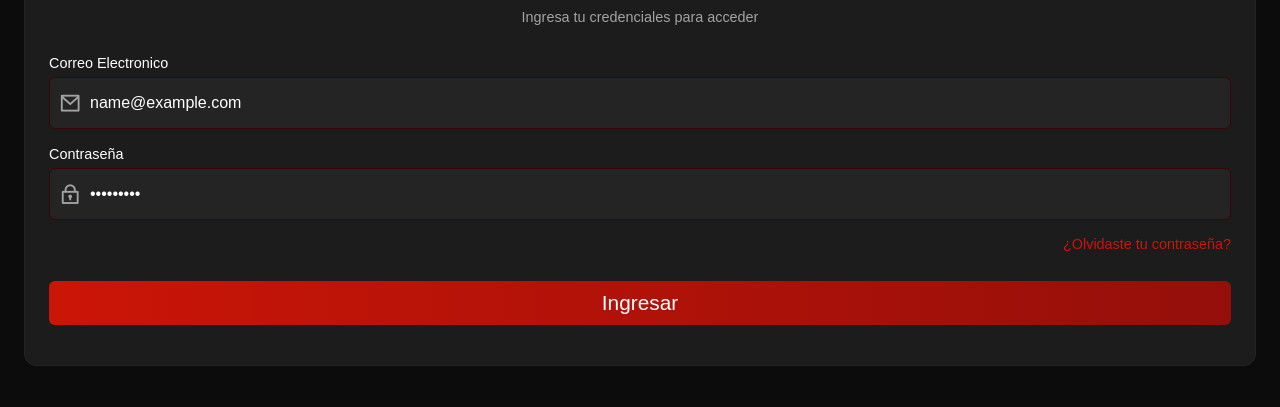
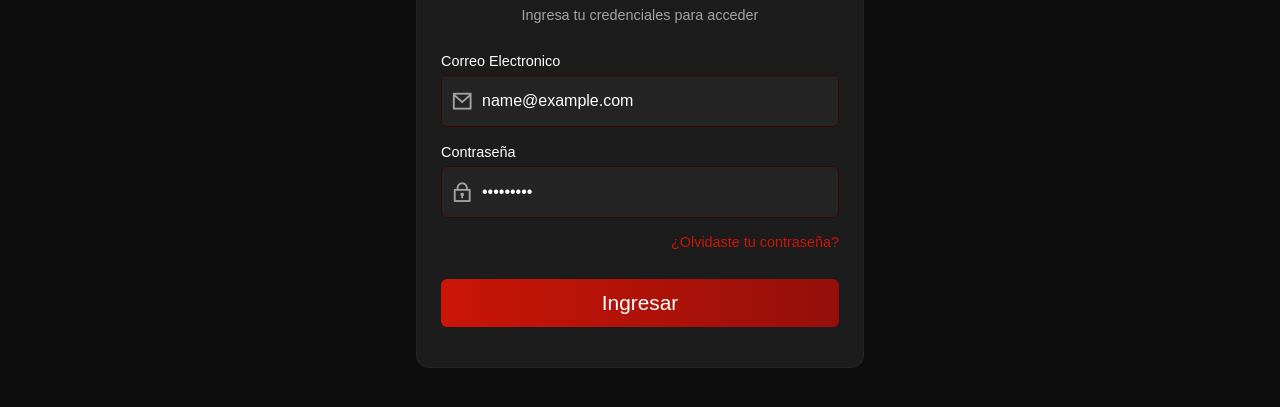
Before and after one commit to Enzoadrien/reportes3k, a website built with Vite: page login.html in a window 1280 px wide. Both pictures are taken after typing "name@example.com", "Sample123" into the empty fields and a click on the button "Ingresar". Shown: the part 295-702 px from the top of the page. Built offline with nearby package versions, Linux system fonts and the light colour scheme; no server answers; a web font is replaced by a local one.

Commit message:
diseno login completado

```diff
--- a/login.html
+++ b/login.html
@@ -5,6 +5,7 @@
 <title>Iniciar Sesión</title>
 <!-- Remix Icon-->
 <link href="https://cdn.jsdelivr.net/npm/remixicon@4.2.0/fonts/remixicon.css" rel="stylesheet">
+<meta name="viewport" content="width=device-width, initial-scale=1.0">
 
 <link rel="stylesheet" href="/src/css/globals.css">
 <link rel="stylesheet" href="/src/css/views/login.css">
@@ -22,21 +23,24 @@
             </div>
             <div>
                 <label for="correo" class="font-6">Correo Electronico</label>
-                <div class="input-icon  m-05em mt-03">
+                <div class="input-icon-red  m-05em mt-03">
                     <i class="ri-mail-line font-5"></i>
-                    <input type="email" id="correo" class="input-100" required >
+                    <input type="email" id="correo" class="input-100" placeholder="tu@correo.com" required >
                 </div>
 
                 <label for="contrasena" class="font-6">Contraseña</label>
-                <div class="input-icon  m-05em mt-03">
+                <div class="input-icon-red  m-05em mt-03">
                     <i class="ri-lock-2-line font-5"></i>
-                    <input type="password" id="contrasena" class="input-100" required>
+                    <input type="password" id="contrasena" class="input-100" placeholder="contrasena" required>
                 </div>
                 <h5 class="m-h5-login h5-df">
                     <a href="/src/views/forgot-password.html" id="forgot-link" class="link-red">¿Olvidaste tu contraseña?</a>
                 </h5>
 
-                <button type="submit" class="button-primary size-100">Ingresar</button>
+                <button type="submit" class="button-primary size-100">
+                    <span class="btn-text">Ingresar</span>
+                    <div class="spinner"></div>
+                </button>
             </div>
             <div>
             <p id="msg"></p>
--- a/src/css/globals.css
+++ b/src/css/globals.css
@@ -151,11 +151,11 @@ h5{
 }
 
 /************** Input icon *****************/
-.input-icon {
+.input-icon-red {
   position: relative;
 }
 
-.input-icon i {
+.input-icon-red i {
   position: absolute;
   left: 10px;
   top: 50%;
@@ -163,8 +163,14 @@ h5{
   color:var(--muted-foreground);
 }
 
-.input-icon input {
+.input-icon-red input {
   padding-left: 40px;
+  transition: border-color 0.3s ease, box-shadow 0.3s ease;
+}
+
+.input-icon-red input:focus{
+  border-color: var(--ring);
+  box-shadow: 0 1px 10px var(--ring);
 }
 /************** Circle ******************/
 .circle{
@@ -186,7 +192,8 @@ h5{
   background: var(--gradient-primary-color);
   box-sizing: border-box;
   font-size: 1.3em;
-  padding: 0.5em;
+  font-weight: 100;
+  padding: 0.6em;
   display: flex;
   justify-content: center;
   align-items: center;
@@ -195,7 +202,16 @@ h5{
   border-radius: calc(var(--radius) - 2px);
   height: calc(var(--spacing) * 12);
   border: none;
+  transition: all 0.3s ease;
+  position: relative;
+  overflow: hidden;
 }
+
+.button-primary:hover{
+  filter: brightness(0.8);
+  cursor: pointer;
+}
+
 
 /************** Medidas ******************/
 .size-100{
--- a/src/css/views/login.css
+++ b/src/css/views/login.css
@@ -10,7 +10,7 @@
 }
 
 .card-login{
-width: 100%;
+width: 28em;
 margin: 1.5em;
 padding: 1.5em;
 }
@@ -35,3 +35,35 @@ padding: 1.5em;
 .h5-df{
     text-align: right;
 }
+
+
+/*************** button **************/
+.button-primary .spinner {
+    border: 2px solid rgba(255, 255, 255, 0.3);
+    border-top: 2px solid white;
+    border-radius: 50%;
+    width: 1em;
+    height: 1em;
+    animation: spin 1s linear infinite;
+    margin-left: 0.5em;
+    display: none; /* oculto por defecto */
+}
+
+@keyframes spin {
+    0% { transform: rotate(0deg); }
+    100% { transform: rotate(360deg); }
+}
+
+/* Estado loading */
+.button-primary.loading {
+  pointer-events: none; /* evita clics mientras carga */
+}
+
+.button-primary.loading .spinner {
+  display: inline-block; /* muestra spinner al cargar */
+}
+
+.button-primary.loading .btn-text {
+  /* opcional: cambiar texto visual */
+  /* se puede hacer: content: "Ingresando..."; en JS */
+}
--- a/src/js/auth.js
+++ b/src/js/auth.js
@@ -1,27 +1,42 @@
-document.getElementById("loginForm").addEventListener("submit", async (e) => {
+const loginForm = document.getElementById("loginForm");
+const loginButton = loginForm.querySelector(".button-primary");
+const btnText = loginButton.querySelector(".btn-text");
+const spinner = loginButton.querySelector(".spinner");
+
+loginForm.addEventListener("submit", async (e) => {
   e.preventDefault();
 
   const correo = document.getElementById("correo").value.trim();
   const contrasena = document.getElementById("contrasena").value.trim();
 
+  // Activar animación del botón
+  loginButton.classList.add("loading");
+  spinner.style.display = "inline-block";
+  btnText.textContent = "Ingresando...";
+
   try {
-    const res = await fetch("http://localhost:4000/api/auth/login", { // 👈 Usa la URL del backend
+    const res = await fetch("http://localhost:4000/api/auth/login", {
       method: "POST",
       headers: { "Content-Type": "application/json" },
       body: JSON.stringify({ correo, contrasena }),
-      credentials: "include", // 👈 Necesario para las cookies
+      credentials: "include", // necesario para cookies
     });
 
     const data = await res.json();
 
     if (res.ok && data.ok) {
       console.log("✅ Login exitoso, redirigiendo...");
-      window.location.href = "/index.html"; // 👈 va a tu frontend
+      window.location.href = "/index.html"; // redirige a tu frontend
     } else {
       alert(data.message || "❌ Credenciales inválidas");
     }
   } catch (err) {
     console.error("Error en login:", err);
     alert("⚠️ Error de conexión con el servidor");
+  } finally {
+    // Restaurar el botón aunque haya error o éxito
+    loginButton.classList.remove("loading");
+    spinner.style.display = "none";
+    btnText.textContent = "Ingresar";
   }
 });
```
Also changed, not shown: src/views/forgot-password.html (+3 -0 lines).
